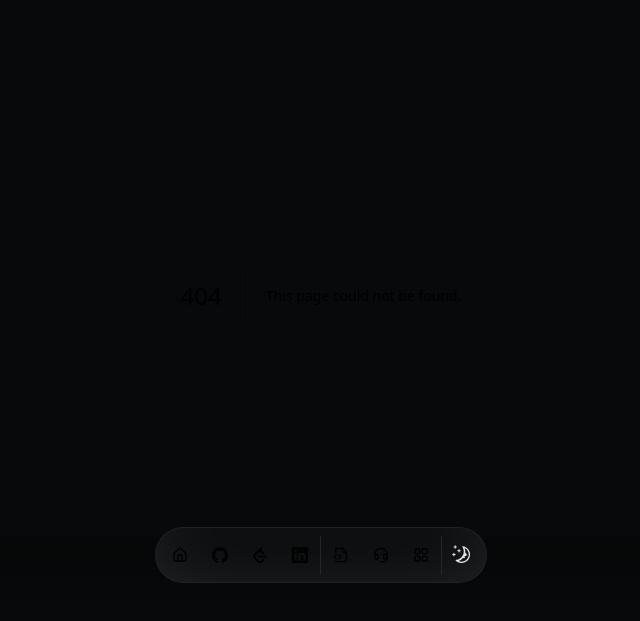
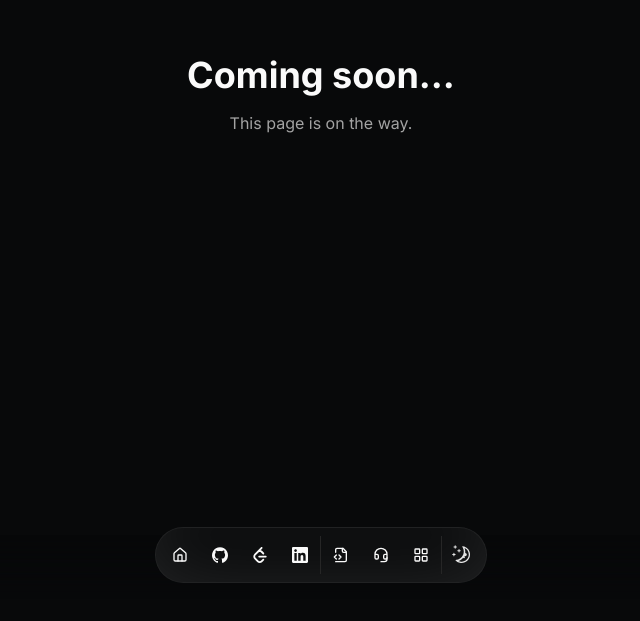
Before and after one commit to imtheaman/PlayFusion, a Next.js app: page /support in a window 1280 px wide. Before the commit this address had no page. Shown: the part 201-822 px from the top of the page, without its empty margins (319-959 px from the left). After the commit the page ends 800 px from the top, so only its background shows below. Built offline with nearby package versions, Linux system fonts and the light colour scheme.

Commit message:
fix: fix 404 issue and add target: _blank for links

```diff
--- /dev/null
+++ b/src/app/not-found.tsx
@@ -0,0 +1,8 @@
+export default function NotFound() {
+  return (
+    <div className="flex flex-col items-center justify-center min-h-[50vh] space-y-4">
+      <h1 className="text-4xl font-bold">404</h1>
+      <p className="text-muted-foreground">This page could not be found.</p>
+    </div>
+  );
+}
--- a/src/app/page.tsx
+++ b/src/app/page.tsx
@@ -168,6 +168,7 @@ export default function Page() {
                 <Link
                   href={DATA.contact.social.whatsapp.url}
                   className="text-blue-500 hover:underline"
+                  target="_blank"
                 >
                   Just shoot me a msg
                 </Link>
@@ -175,6 +176,7 @@ export default function Page() {
                 <Link
                   href={DATA.contact.social.email.url}
                   className="text-blue-500 hover:underline"
+                  target="_blank"
                 >
                   mail me directly
                 </Link>
--- /dev/null
+++ b/src/app/support/page.tsx
@@ -0,0 +1,8 @@
+export default function Support() {
+  return (
+    <div className="flex flex-col items-center justify-center min-h-[50vh] space-y-4">
+      <h1 className="text-4xl font-bold">Coming soon...</h1>
+      <p className="text-muted-foreground">This page is on the way.</p>
+    </div>
+  );
+}
--- /dev/null
+++ b/src/app/tools/page.tsx
@@ -0,0 +1,8 @@
+export default function Tools() {
+  return (
+    <div className="flex flex-col items-center justify-center min-h-[50vh] space-y-4">
+      <h1 className="text-4xl font-bold">Coming soon...</h1>
+      <p className="text-muted-foreground">This page is on the way.</p>
+    </div>
+  );
+}
--- a/src/components/navbar.tsx
+++ b/src/components/navbar.tsx
@@ -22,6 +22,7 @@ export default function Navbar() {
               <TooltipTrigger asChild>
                 <Link
                   href={item.href}
+                  target="_blank"
                   className={cn(
                     buttonVariants({ variant: "ghost", size: "icon" }),
                     "size-12"
```
